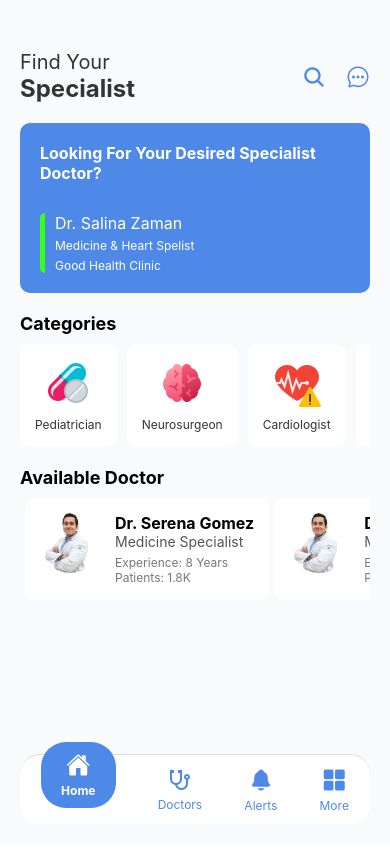
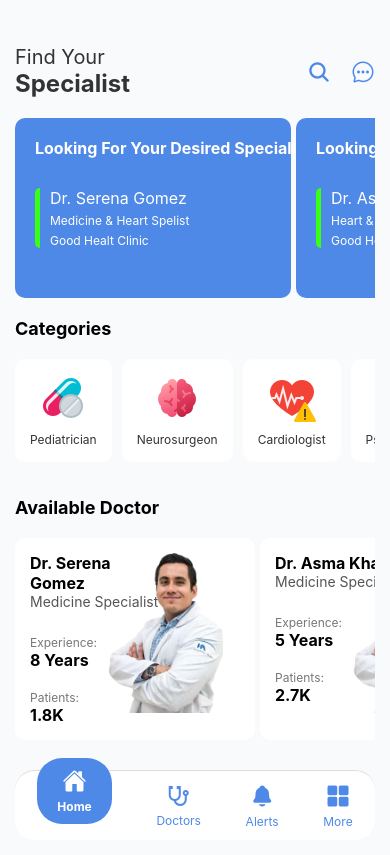
Before and after one commit to FernandoPonceChairez/DoctorApp, a React Native app: screen /Main in a window 390 px wide. Built offline with nearby package versions, Linux system fonts and the light colour scheme.

Commit message:
mainscree
terminado

```diff
--- a/MainScreen.js
+++ b/MainScreen.js
@@ -11,6 +11,7 @@ import {
 } from 'react-native';
 import { Ionicons, MaterialCommunityIcons } from '@expo/vector-icons';
 import { useNavigation } from '@react-navigation/native';
+
 
 const categories = [
   { id: '1', name: 'Pediatrician', icon: require('./assets/Pediatrician.png') },
@@ -27,6 +28,8 @@ const doctors = [
     patients: '1.8K',
     image: require('./assets/doc1.png'),
     reviews: '2.05K',
+    proffesion:'Medicine & Heart Spelist',
+    slogan:'Good Healt Clinic',
   },
   {
     name: 'Dr. Asma Khan',
@@ -35,6 +38,8 @@ const doctors = [
     patients: '2.7K',
     image: require('./assets/doc1.png'),
     reviews: '1.5K',
+    proffesion:'Heart & Mind',
+    slogan:'Good Healt Clinic',
   },
 ];
 
@@ -66,15 +71,26 @@ const MainScreen = () => {
 
       <ScrollView showsVerticalScrollIndicator={false}>
         {/* Banner promocional */}
-        <View style={styles.banner}>
-          <Text style={styles.bannerText}>Looking For Your Desired Specialist Doctor?</Text>
-          <View style={styles.linegreen}>
-            <Text style={styles.bannerSubText}>Dr. Salina Zaman</Text>
-            <Text style={styles.bannerSubText2}>Medicine & Heart Spelist</Text>
-            <Text style={styles.bannerSubText2}>Good Health Clinic</Text>
-          </View>
-
-        </View>
+        <FlatList
+            data={doctors}
+            horizontal
+            showsHorizontalScrollIndicator={false}
+            keyExtractor={(item) => item.name}
+            contentContainerStyle={{ paddingHorizontal: 0 }} // Espaciado horizontal
+            renderItem={({ item }) => (
+              <View style={styles.banner}>
+                <View>
+                  <Text style={styles.bannerText}>Looking For Your Desired Specialist Doctor?</Text>
+                  <View style={styles.linegreen}>
+                    <Text style={styles.bannerSubText}>{item.name}</Text>
+                    <Text style={styles.bannerSubText2}>{item.proffesion}</Text>
+                    <Text style={styles.bannerSubText2}>{item.slogan}</Text>
+                  </View>
+                </View>
+                  <Image source={item.image} style={styles.doctorImagea} />
+              </View>
+            )}
+          />
 
         {/* Categorías */}
         <View style={styles.categoryContainer}>
@@ -108,13 +124,16 @@ const MainScreen = () => {
             contentContainerStyle={{ paddingHorizontal: 0 }} // Espaciado horizontal
             renderItem={({ item }) => (
               <View style={styles.doctorCard}>
-                <Image source={item.image} style={styles.doctorImage} />
+
                 <View style={styles.infoContainer}>
                   <Text style={styles.doctorName}>{item.name}</Text>
                   <Text style={styles.doctorSpecialty}>{item.specialty}</Text>
-                  <Text style={styles.doctorDetails}>Experience: {item.experience}</Text>
-                  <Text style={styles.doctorDetails}>Patients: {item.patients}</Text>
+                  <Text style={styles.doctorDetails}>Experience: </Text>
+                  <Text style={styles.doctorDetails1}>{item.experience}</Text>
+                  <Text style={styles.doctorDetails}>Patients: </Text>
+                  <Text style={styles.doctorDetails1}>{item.patients}</Text>
                 </View>
+                  <Image source={item.image} style={styles.doctorImage} />
               </View>
             )}
           />
@@ -195,7 +214,7 @@ const styles = StyleSheet.create({
   container: {
     flex: 1,
     backgroundColor: '#F9FAFC',
-    padding: 20,
+    padding: 15,
   },
   navBar: {
     flexDirection: 'row',
@@ -217,10 +236,13 @@ const styles = StyleSheet.create({
     flexDirection: 'row',
   },
   banner: {
+    width:276,
+    flexDirection: 'row',
     backgroundColor: '#4E89E8',
     padding: 20,
     borderRadius: 10,
     marginBottom: 20,
+    marginRight:5,
 
   },
   bannerText: {
@@ -251,7 +273,7 @@ const styles = StyleSheet.create({
   sectionTitle: {
     fontSize: 18,
     fontWeight: 'bold',
-    marginBottom: 10,
+    marginBottom: 20,
   },
   categoryCard: {
     alignItems: 'center',
@@ -268,22 +290,34 @@ const styles = StyleSheet.create({
   },
   doctorContainer: {
     marginBottom: 20,
+    marginTop:15,
   },
   doctorCard: {
     flexDirection: 'row',
     backgroundColor: '#FFF',
     padding: 15,
+    paddingRight:0,
     borderRadius: 10,
     marginBottom: 10,
     elevation: 3,
-    marginLeft:5,
+    marginRight:5,
+    width:240,
   },
+
   doctorImage: {
-    width: 60,
-    height: 60,
-    borderRadius: 30,
-    marginRight: 15,
+    width: 160,
+    height: 160,
+    resizeMode: 'cover', // Ajusta la imagen al tamaño del contenedor
+    marginLeft:-70,
   },
+  doctorImagea: {
+    width: 160,
+    height: 160,
+    marginLeft:-46,
+    marginBottom:-20,
+  },
+
+
   infoContainer: {
     flex: 1,
   },
@@ -298,6 +332,12 @@ const styles = StyleSheet.create({
   doctorDetails: {
     color: '#777',
     fontSize: 12,
+    marginTop:20,
+  },
+  doctorDetails1: {
+    color: '#000000',
+    fontSize: 16,
+    fontWeight:"bold",
   },
   tabBar: {
     flexDirection: 'row',
--- a/package.json
+++ b/package.json
@@ -19,6 +19,7 @@
     "react": "^18.3.1",
     "react-dom": "^18.3.1",
     "react-native": "0.76.2",
+    "react-native-linear-gradient": "^2.8.3",
     "react-native-screens": "^4.2.0",
     "react-native-vector-icons": "^10.2.0"
   },
```
Also changed, not shown: assets/doc1.png, 1 other file (tests, documents, lock files or other folders).
